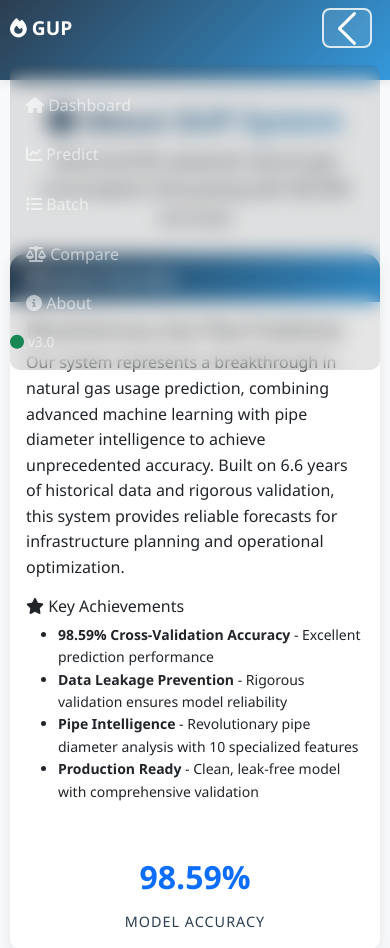
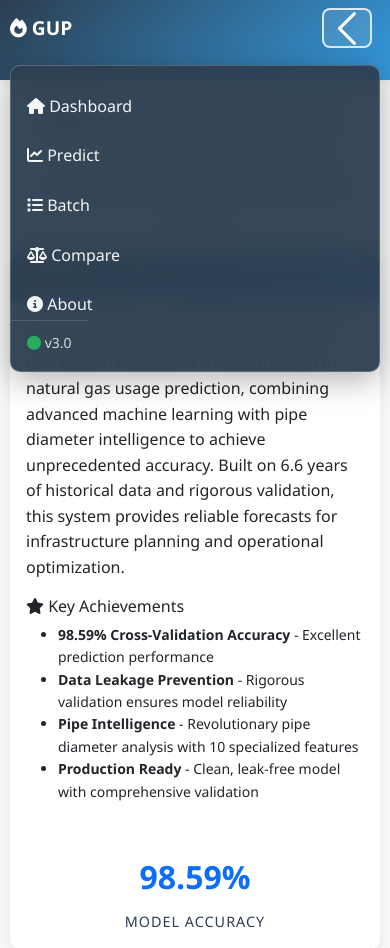
Before and after one commit to GameHelix/centipede, a Flask app: page /about in a window 390 px wide, after a click that opens the changed part. Shown: the top 948 px of the page. Run offline with Flask 3, Linux system fonts and the light colour scheme; some libraries are stand-ins or nearby versions.

Commit message:
burger menu for mobile

```diff
--- a/templates/base.html
+++ b/templates/base.html
@@ -413,22 +413,19 @@
                 font-size: 1.2rem;
             }
 
-            .navbar-nav .nav-link {
-                margin: 0;
-                padding: 0.75rem 1rem;
-            }
-
-            /* Improved mobile burger menu */
+            /* FIXED: Improved mobile burger menu */
             .navbar-toggler {
                 padding: 0.5rem 0.7rem;
                 margin-right: 0.5rem;
             }
 
             .navbar-collapse {
-                background: rgba(0, 0, 0, 0.1);
+                background: rgba(44, 62, 80, 0.95) !important;
                 margin-top: 1rem;
                 border-radius: 10px;
-                backdrop-filter: blur(10px);
+                backdrop-filter: blur(15px);
+                border: 1px solid rgba(255, 255, 255, 0.2);
+                box-shadow: 0 8px 32px rgba(0, 0, 0, 0.3);
             }
 
             .navbar-collapse.show {
@@ -437,11 +434,33 @@
             }
 
             .navbar-nav .nav-link {
-                border-bottom: 1px solid rgba(255, 255, 255, 0.1);
+                margin: 0;
+                padding: 0.75rem 1rem;
+                color: rgba(255, 255, 255, 0.95) !important;
+                font-weight: 500;
+                border-bottom: 1px solid rgba(255, 255, 255, 0.15);
+                transition: all 0.3s ease;
+            }
+
+            .navbar-nav .nav-link:hover {
+                color: #ffffff !important;
+                background-color: rgba(255, 255, 255, 0.1);
+                transform: none; /* Remove translateY on mobile */
             }
 
             .navbar-nav .nav-link:last-child {
                 border-bottom: none;
+            }
+
+            .navbar-text {
+                color: rgba(255, 255, 255, 0.8) !important;
+                padding: 0.75rem 1rem;
+                font-size: 0.875rem;
+                border-top: 1px solid rgba(255, 255, 255, 0.15);
+            }
+
+            .navbar-text .text-success {
+                color: #27ae60 !important;
             }
 
             /* Mobile form improvements */
```
